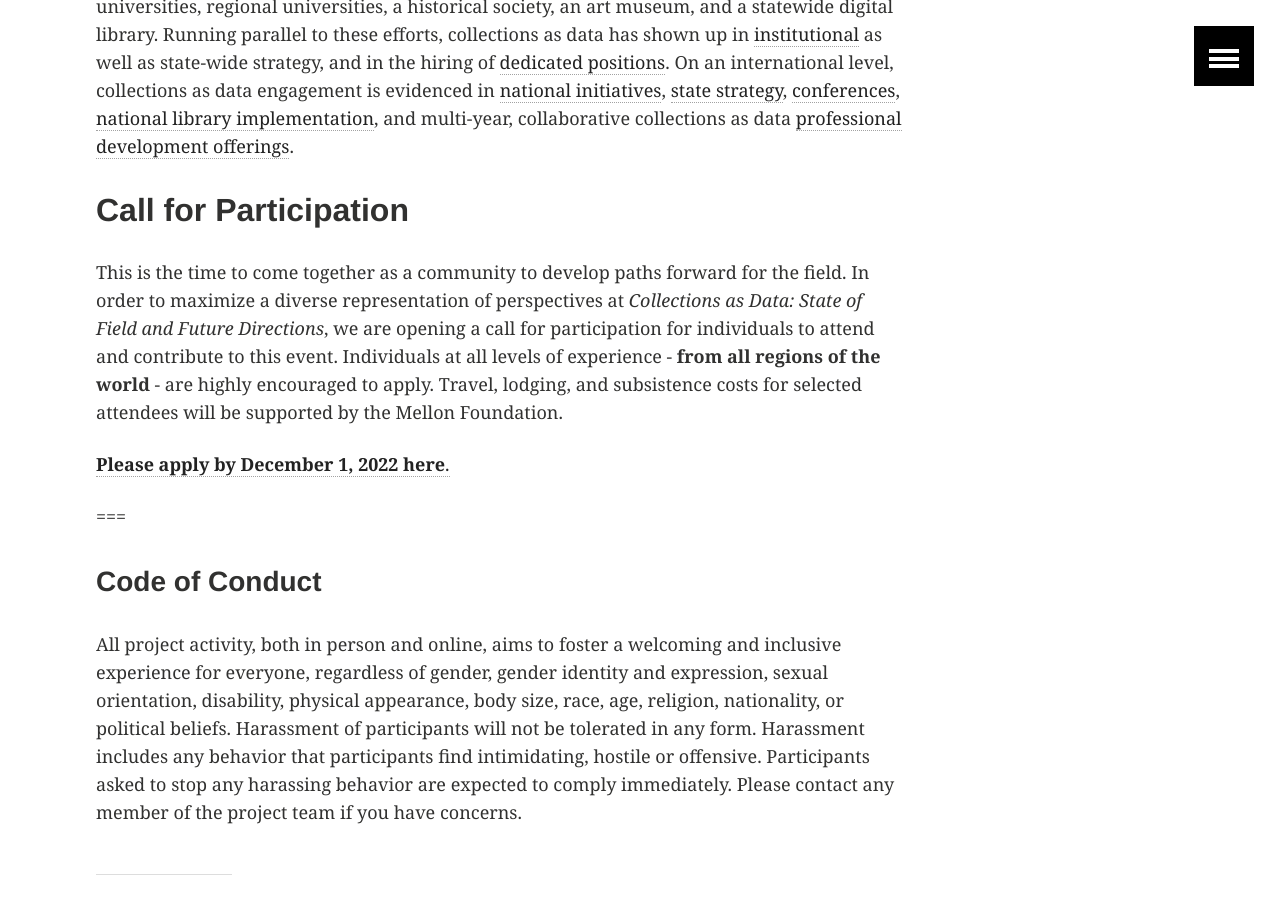
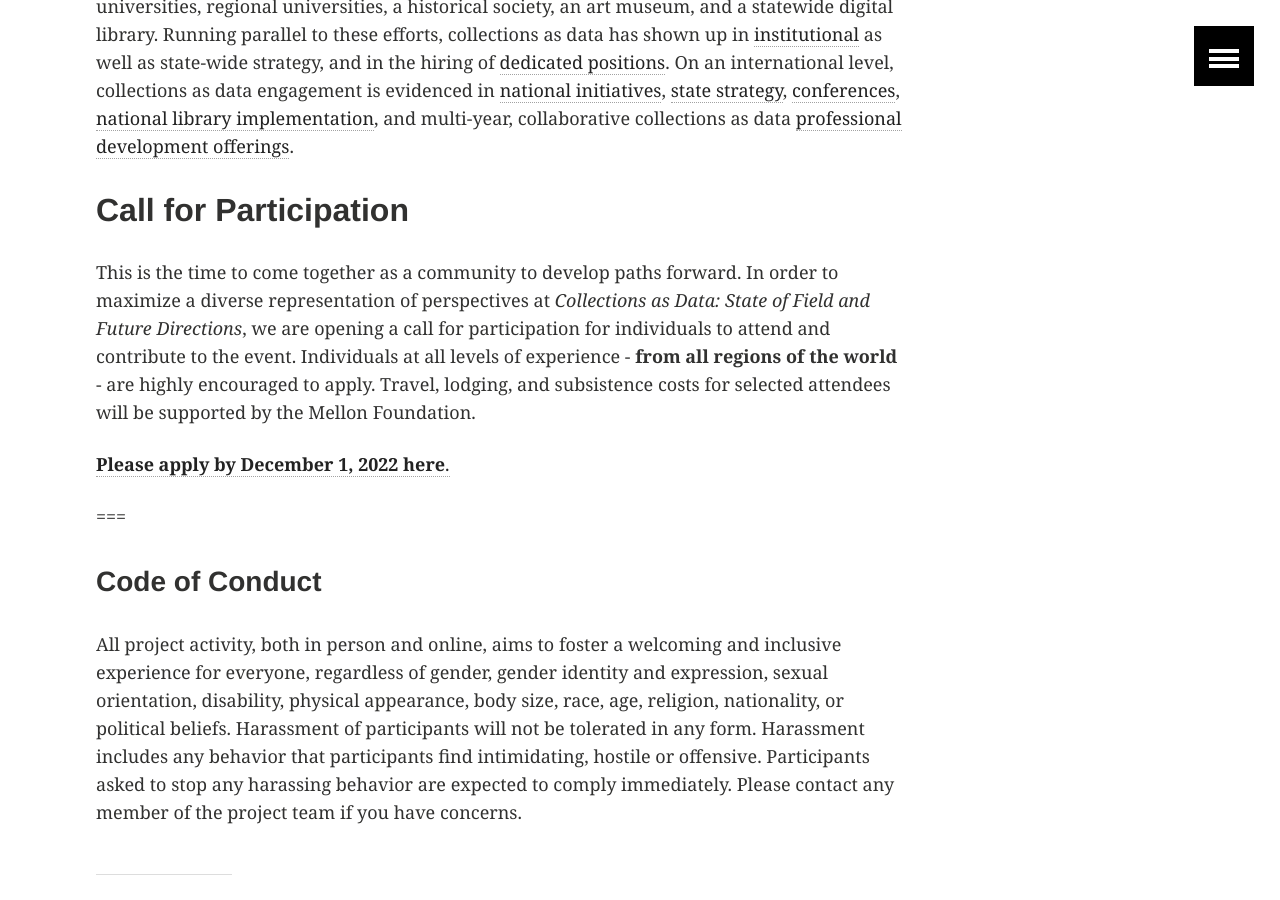
Before and after one commit to collectionsasdata/part2whole, a Jekyll site: the page built from _posts/2022-11-14-summit.markdown, in a window 1280 px wide and 900 px high, scrolled down 1079 px. Built offline with Jekyll 4.4.1, drawn with Linux system fonts in a browser that asks for light colours.

Commit message:
Update 2022-11-14-summit.markdown

```diff
--- a/_posts/2022-11-14-summit.markdown
+++ b/_posts/2022-11-14-summit.markdown
@@ -16,7 +16,7 @@ The scale of collections as data work - both explicitly identified and complemen
 
 ## Call for Participation
 
-This is the time to come together as a community to develop paths forward for the field. In order to maximize a diverse representation of perspectives at *Collections as Data: State of Field and Future Directions*, we are opening a call for participation for individuals to attend and contribute to this event. Individuals at all levels of experience - **from all regions of the world** - are highly encouraged to apply. Travel, lodging, and subsistence costs for selected attendees will be supported by the Mellon Foundation.
+This is the time to come together as a community to develop paths forward. In order to maximize a diverse representation of perspectives at *Collections as Data: State of Field and Future Directions*, we are opening a call for participation for individuals to attend and contribute to the event. Individuals at all levels of experience - **from all regions of the world** - are highly encouraged to apply. Travel, lodging, and subsistence costs for selected attendees will be supported by the Mellon Foundation.
 
 [**Please apply by December 1, 2022 here**.](https://docs.google.com/forms/d/e/1FAIpQLSeZAJ9gL1TBhHvG_kDiC1S7hP_aytqoBnEf74ecqOCLshn02w/viewform?usp=sf_link)
 
```
